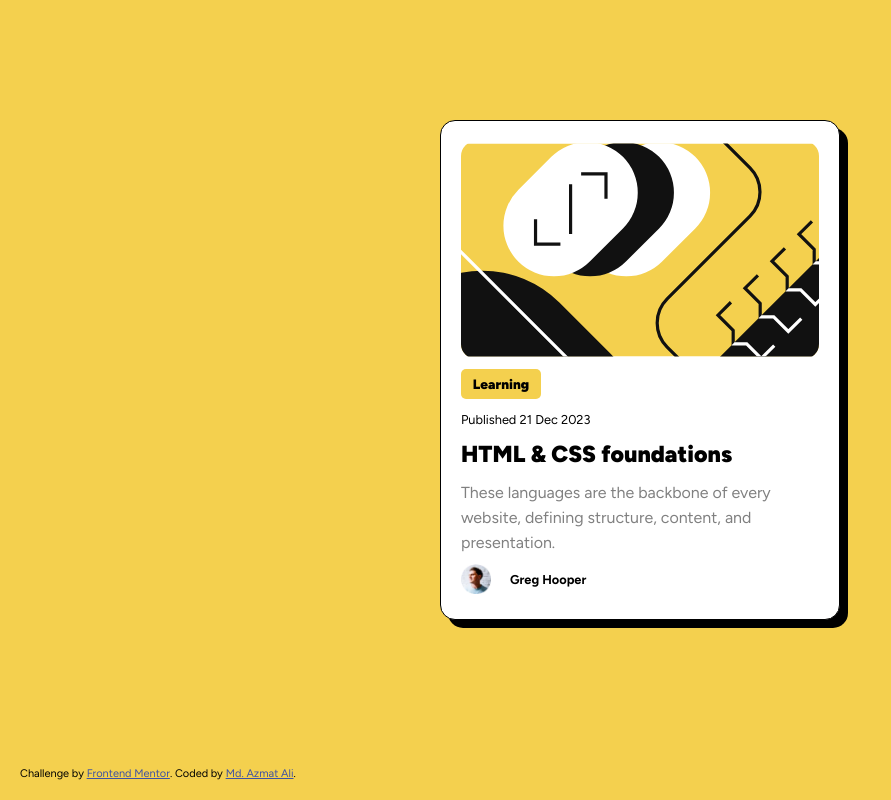
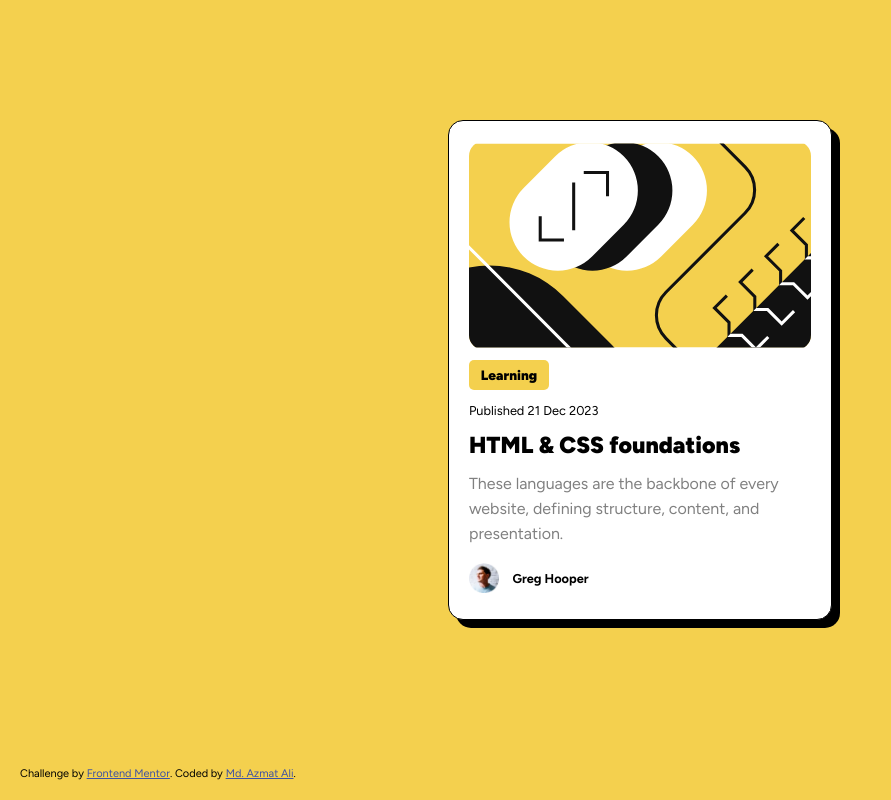
Before and after one commit to MohammadAzmatAli/blog-preview-card, a plain HTML site: page index.html in a window 1280 px wide. Shown: the whole page, without its empty margins (0-891 px from the left). Drawn offline with Linux system fonts and the light colour scheme.

Commit message:
Add files via upload

```diff
--- a/index.html
+++ b/index.html
@@ -29,7 +29,7 @@
 
     #card-container{
       height: 500px;
-      width: 50vmin;
+      width: 48vmin;
       border: 1px solid black;
       margin: auto;
       position: relative;
```
